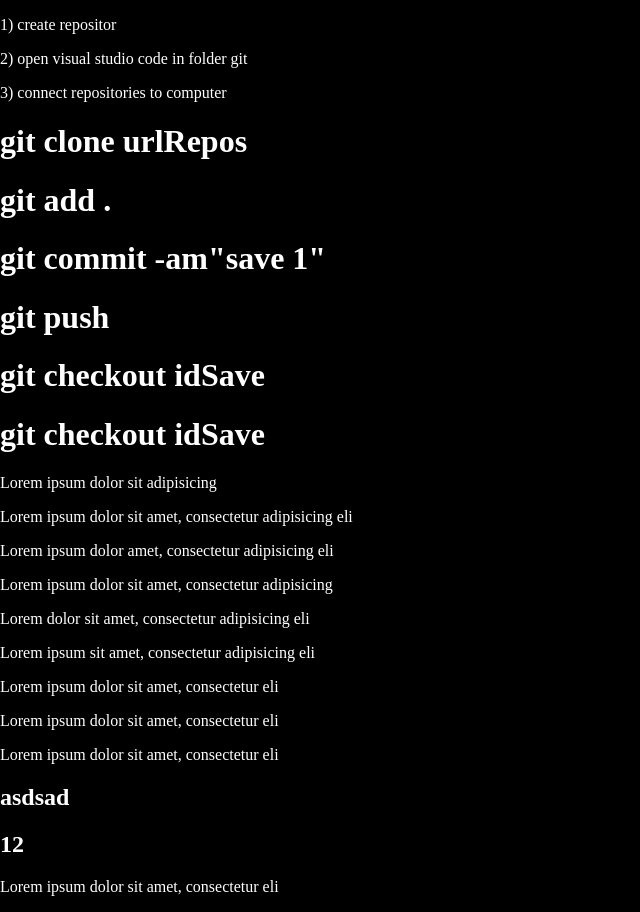
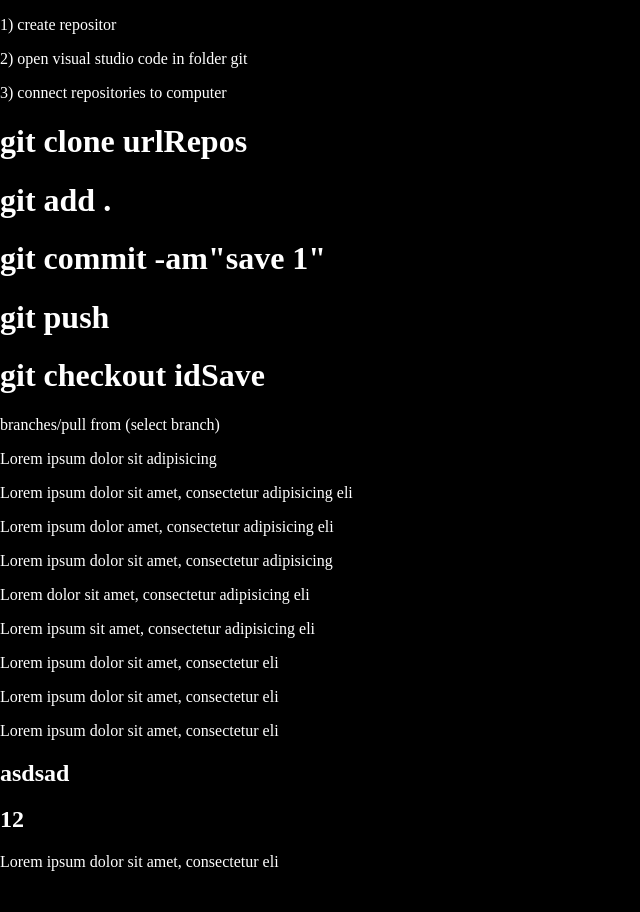
Before and after one commit to ex1sst/web-site, a plain HTML site: page index.html in a window 1280 px wide. Shown: the whole page, without its empty margins (0-640 px from the left). After the commit the page ends 887 px from the top, so only its background shows below. Drawn offline with Linux system fonts and the light colour scheme.

Commit message:
save  11

```diff
--- a/index.html
+++ b/index.html
@@ -1,5 +1,6 @@
 <!DOCTYPE html>
 <html lang="en">
+
 <head>
     <meta charset="UTF-8">
     <meta name="viewport" content="width=device-width, initial-scale=1.0">
@@ -7,20 +8,30 @@
     <link rel="stylesheet" href="style2.css">
     <title>Document</title>
 </head>
+
 <body>
 
     <p>1) create repositor</p>
     <p>2) open visual studio code in folder git</p>
-    <p>3) connect repositories to computer  </p>
+    <p>3) connect repositories to computer </p>
 
     <h1>git clone urlRepos </h1>
-
+    <!-- Terminal -->
     <h1>git add .</h1>
     <h1>git commit -am"save 1"</h1>
     <h1>git push</h1>
 
     <h1>git checkout idSave</h1>
-    <h1>git checkout idSave</h1>
+    <!-- Terminal -->
+
+
+    branches/pull from (select branch)
+
+
+
+
+
+
 
 
     <p class="text-00">Lorem ipsum dolor sit adipisicing</p>
@@ -32,9 +43,6 @@
     <p class="text-1232131">Lorem ipsum dolor sit amet, consectetur eli</p>
     <p class="text-7">Lorem ipsum dolor sit amet, consectetur eli</p>
     <p class="text-900">Lorem ipsum dolor sit amet, consectetur eli</p>
-
-
-
     <h2>asdsad</h2>
     <h2>12</h2>
 
@@ -44,4 +52,5 @@
 
     <p class="text-7">Lorem ipsum dolor sit amet, consectetur eli</p>
 </body>
+
 </html>
```
